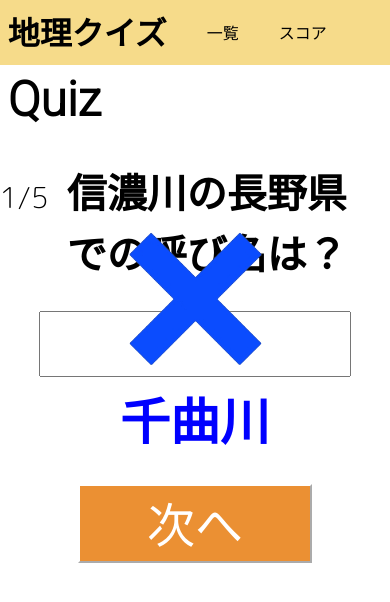
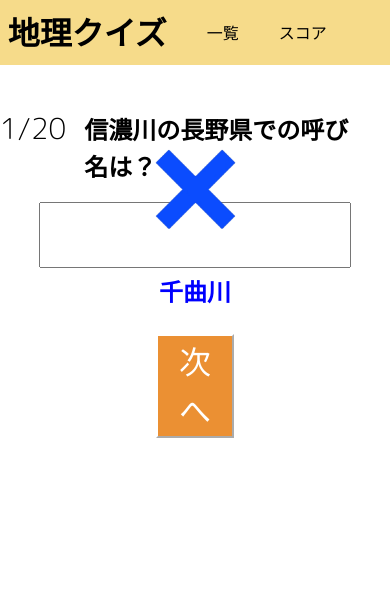
Before and after one commit to taikun24/jukenquiz, a plain HTML site: page quiz.html in a window 390 px wide. Both pictures are taken after a click on the button "解答". Drawn offline with Linux system fonts and the light colour scheme.

Commit message:
Add files via upload

```diff
--- a/quiz.html
+++ b/quiz.html
@@ -29,7 +29,7 @@
 		</nav>
 	</header>
 	<div class="wrapper">
-		<h2>Quiz</h2>
+		<h2></h2>
 	</div>
 	<script src="script.js"></script>
 	<main class="mq" style="display: flex;flex-direction: column;">
--- a/script.js
+++ b/script.js
@@ -2,7 +2,7 @@ var questions =  new Array();
 var answer =  new Array();
 var type =  new Array();
 var now = 0;
-var max = 5;
+var max = 20;
 var uans = new Array();
 var uinp = new Array();
 var correct = new Audio();
--- a/style.css
+++ b/style.css
@@ -119,22 +119,24 @@ main{
 	}
 	#NG{
 		position: absolute;
-		margin-top: 200px;
-		margin-left: 25%;
+		margin-top: 130px;
+		margin-left: 35%;
 	}
 	#OK,#NG{
-		width: 50%;
+		width: 30%;
 	}
 	.button{
-		margin:5% 20%;
+		margin:5% 40%;
 		height: 100%;
-		font-size: 300%;
+		font-size: 200%;
 		font-family: 'M PLUS Rounded 1c', sans-serif;
 		background-color:#EB9033;
 		border-color: #fff;
 		color: #fff;
 	}
-	.question h1{font-size: 250%}
+	.question h1{font-size: 150%}
+	.question p {font-size: 70%}
+	#tans{font-size: 150%}
 
 }
 /*end*/
```
